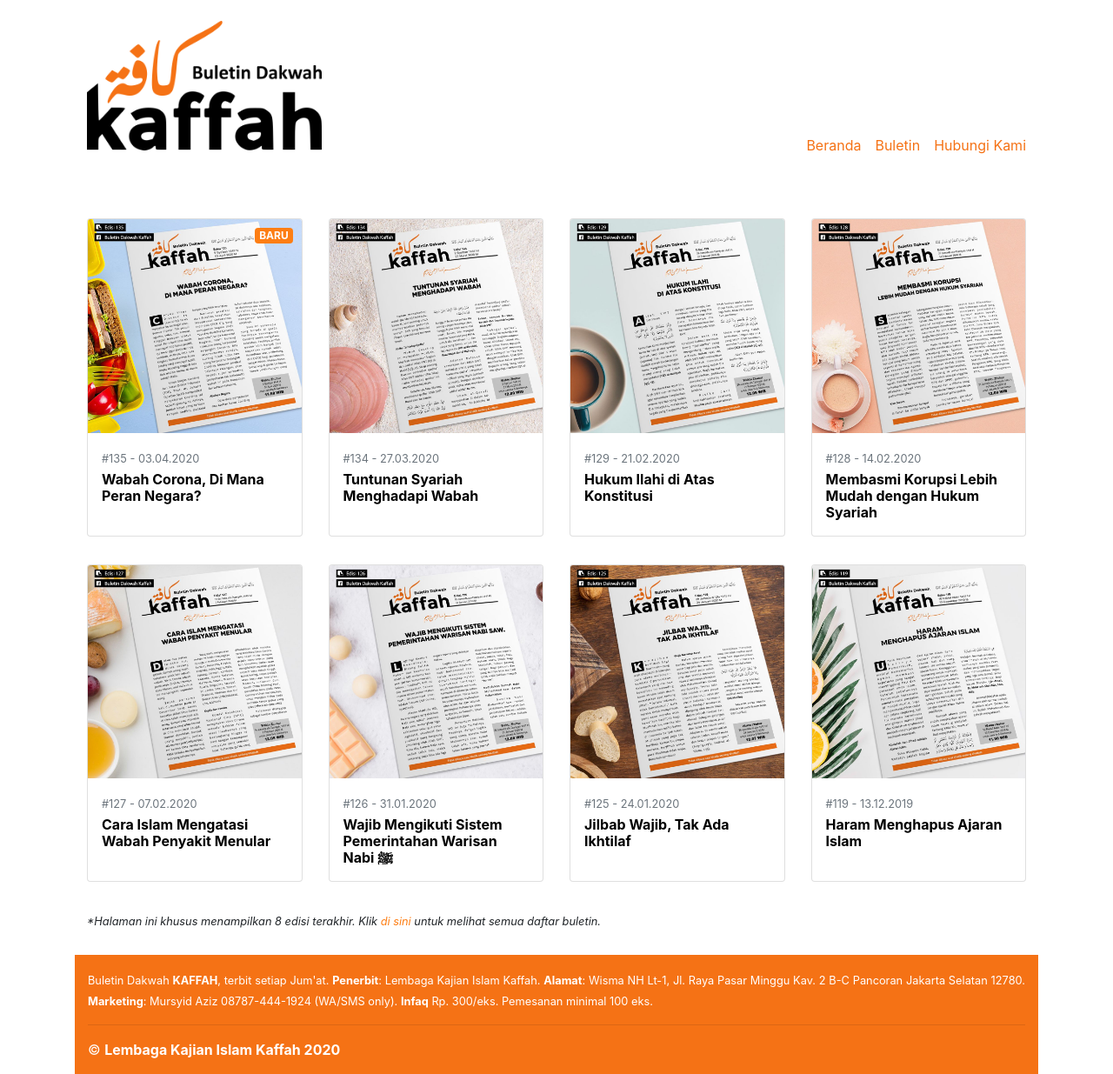
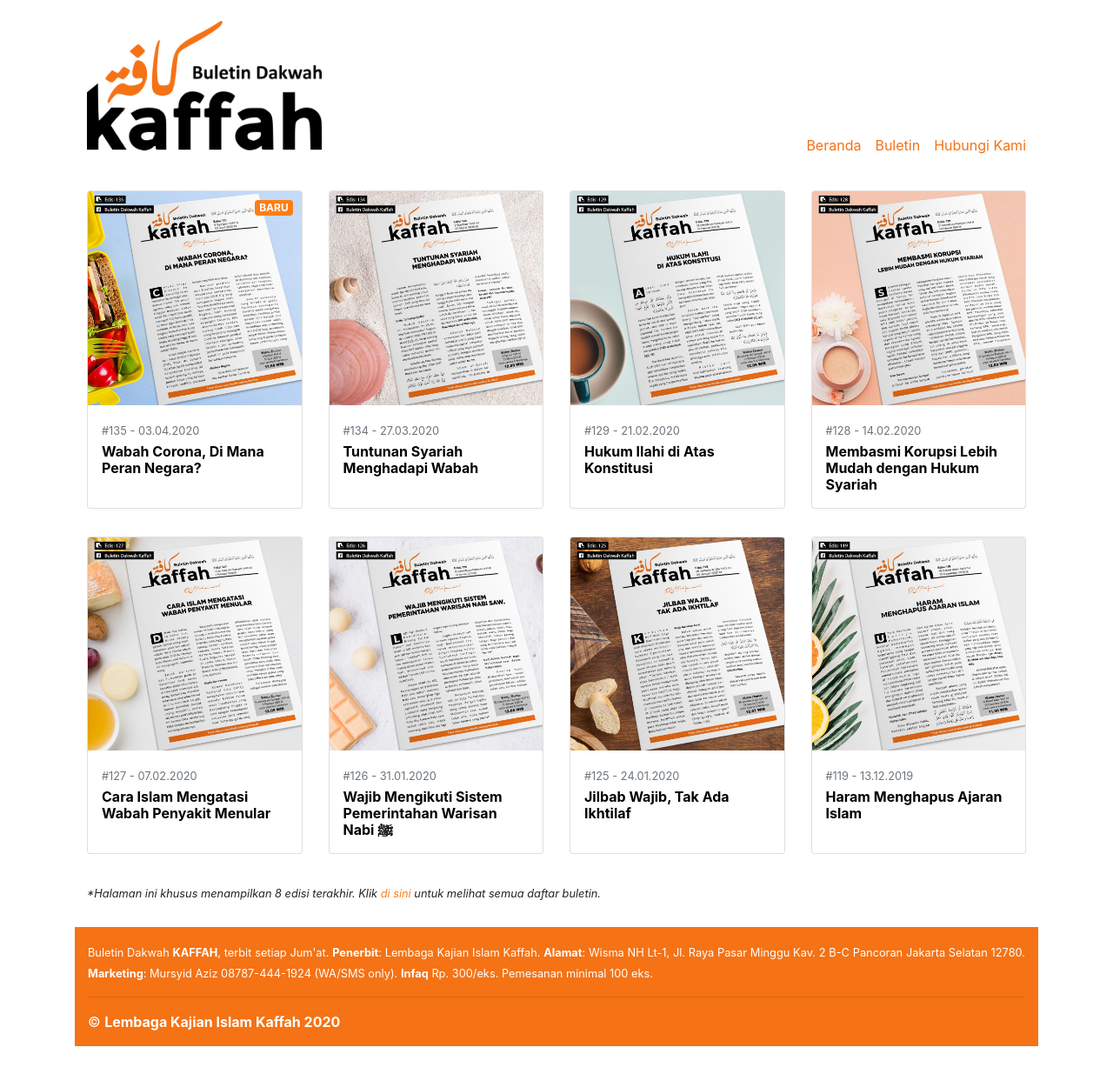
Before and after one commit to bandithijo/buletin-dakwah-kaffah, a Jekyll site: the page built from index.md, in a window 1280 px wide. Shown: the whole page at 87% size. Built offline with Jekyll 4.4.1, drawn with Linux system fonts in a browser that asks for light colours; nearby versions of some CDN libraries; after the commit the page ends 1203 px from its top, so only the background shows below that.

Commit message:
Fix margin top on homepage page and post

```diff
--- a/_layouts/home.html
+++ b/_layouts/home.html
@@ -2,7 +2,7 @@
 layout: default
 ---
 
-<div class="container mt-5">
+<div class="container mt-3">
   <div class="row">
     <!-- CARD -->
     {% assign new_post = site.posts.first %}
--- a/_layouts/page.html
+++ b/_layouts/page.html
@@ -2,7 +2,7 @@
 layout: default
 ---
 
-<div class="container my-4">
+<div class="container my-3">
   <h1>{{ page.title }}</h1>
   <hr>
   <div class="isi">
--- a/_layouts/post.html
+++ b/_layouts/post.html
@@ -2,7 +2,7 @@
 layout: default
 ---
 
-<div class="container mt-4 mb-0">
+<div class="container mt-3 mb-0">
   <h1 class="text-left">{{ page.title }}</h1>
   <hr>
   <div class="tanggal mb-5">
```
